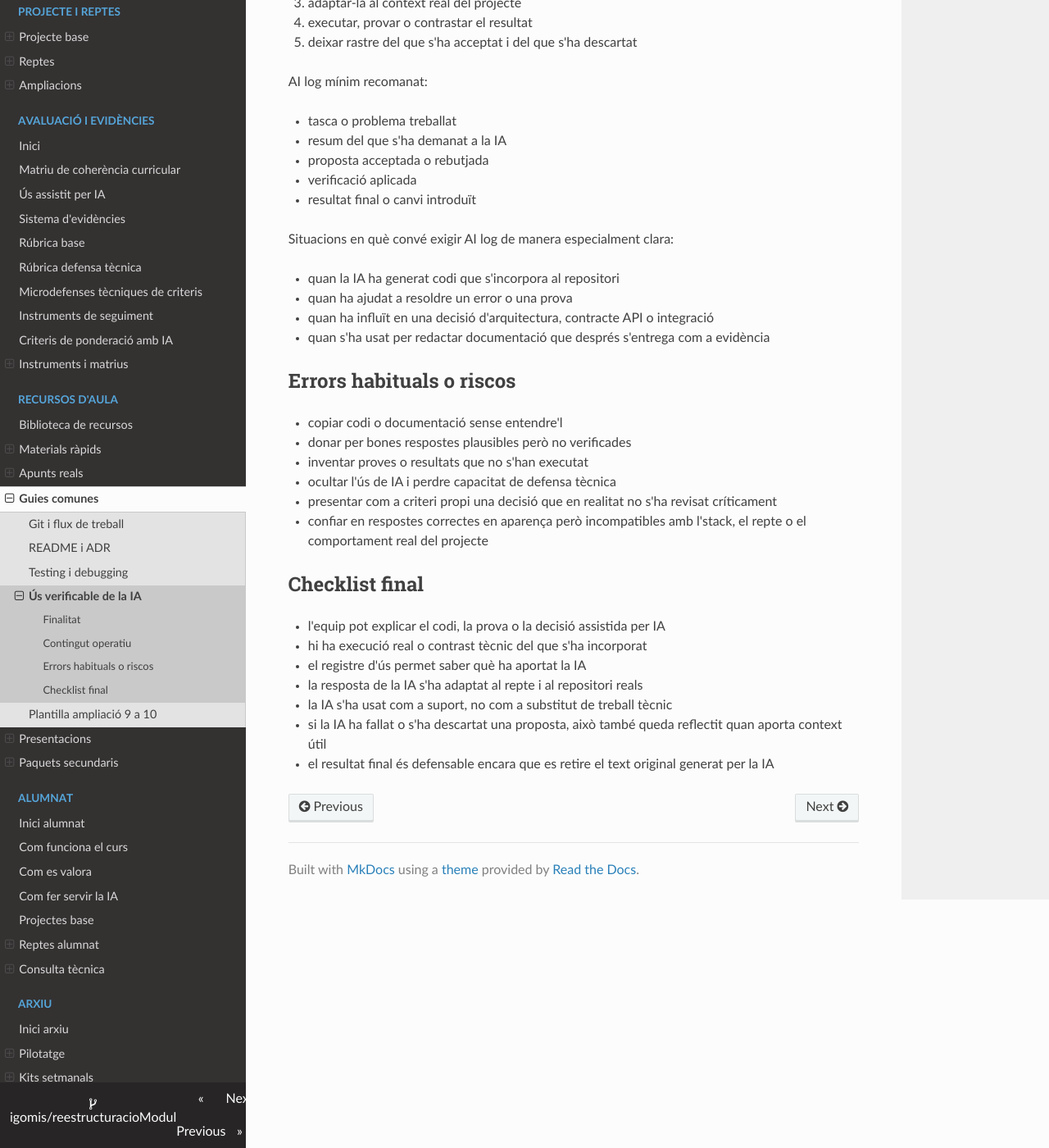
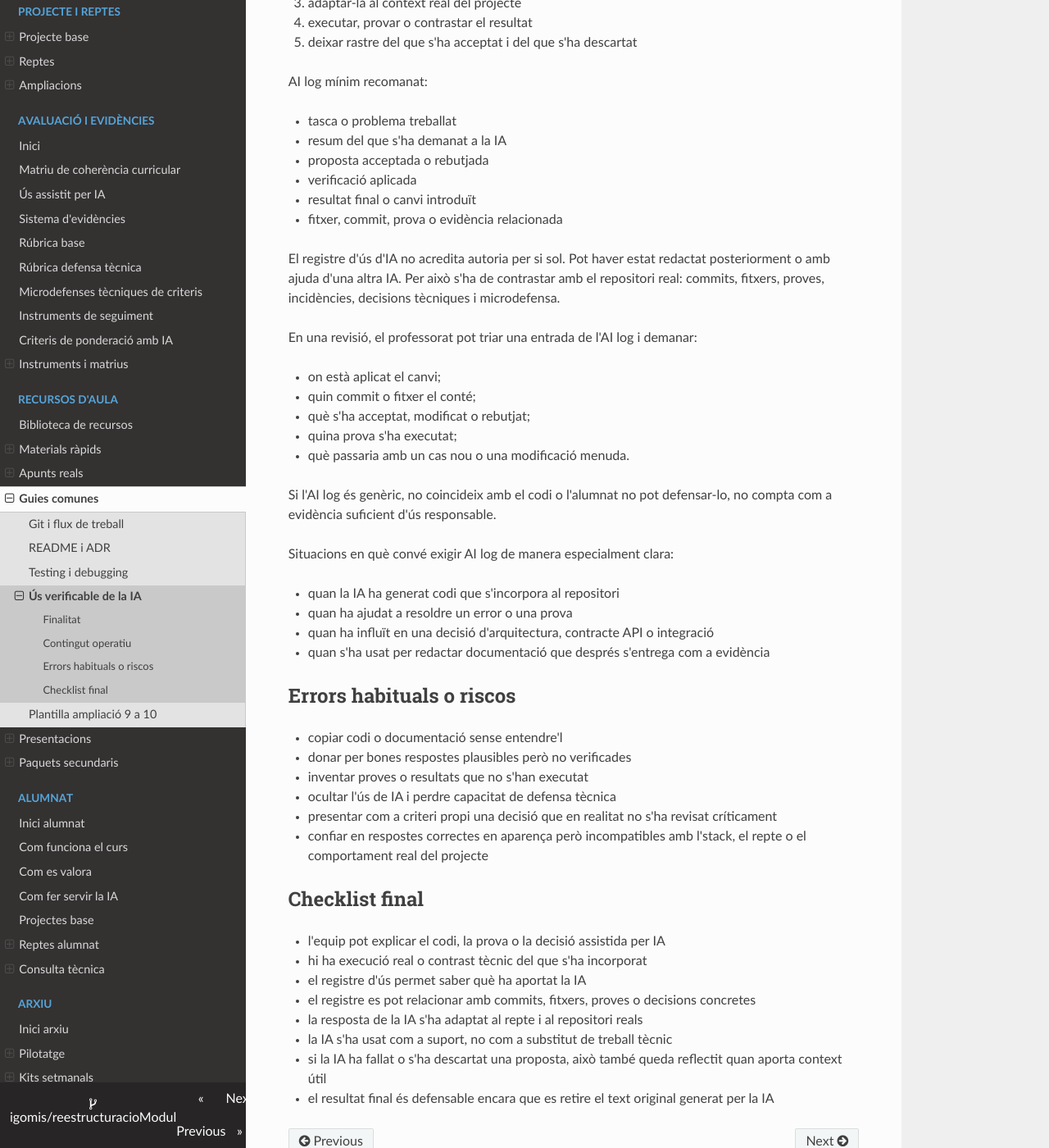
Before and after one commit to igomis/reestructuracioModul, an MkDocs documentation site: the page built from docs/04_materials/materials_comuns/guia_ús_verificable_ia.md, in a window 1280 px wide and 1400 px high, scrolled down 904 px. Shown: the whole window at 82% size. Built offline with MkDocs 1.6.1, drawn with Linux system fonts in a browser that asks for light colours; nearby versions of some CDN libraries.

Commit message:
Explicita contrast docent de l'AI log

```diff
--- a/docs/04_materials/materials_comuns/guia_ús_verificable_ia.md
+++ b/docs/04_materials/materials_comuns/guia_ús_verificable_ia.md
@@ -38,6 +38,19 @@ AI log mínim recomanat:
 - proposta acceptada o rebutjada
 - verificació aplicada
 - resultat final o canvi introduït
+- fitxer, commit, prova o evidència relacionada
+
+El registre d'ús d'IA no acredita autoria per si sol. Pot haver estat redactat posteriorment o amb ajuda d'una altra IA. Per això s'ha de contrastar amb el repositori real: commits, fitxers, proves, incidències, decisions tècniques i microdefensa.
+
+En una revisió, el professorat pot triar una entrada de l'AI log i demanar:
+
+- on està aplicat el canvi;
+- quin commit o fitxer el conté;
+- què s'ha acceptat, modificat o rebutjat;
+- quina prova s'ha executat;
+- què passaria amb un cas nou o una modificació menuda.
+
+Si l'AI log és genèric, no coincideix amb el codi o l'alumnat no pot defensar-lo, no compta com a evidència suficient d'ús responsable.
 
 Situacions en què convé exigir AI log de manera especialment clara:
 
@@ -60,6 +73,7 @@ Situacions en què convé exigir AI log de manera especialment clara:
 - l'equip pot explicar el codi, la prova o la decisió assistida per IA
 - hi ha execució real o contrast tècnic del que s'ha incorporat
 - el registre d'ús permet saber què ha aportat la IA
+- el registre es pot relacionar amb commits, fitxers, proves o decisions concretes
 - la resposta de la IA s'ha adaptat al repte i al repositori reals
 - la IA s'ha usat com a suport, no com a substitut de treball tècnic
 - si la IA ha fallat o s'ha descartat una proposta, això també queda reflectit quan aporta context útil
```
Also changed, not shown: docs/03_avaluacio/plantilla_ai_log.md (+8 -0 lines).
